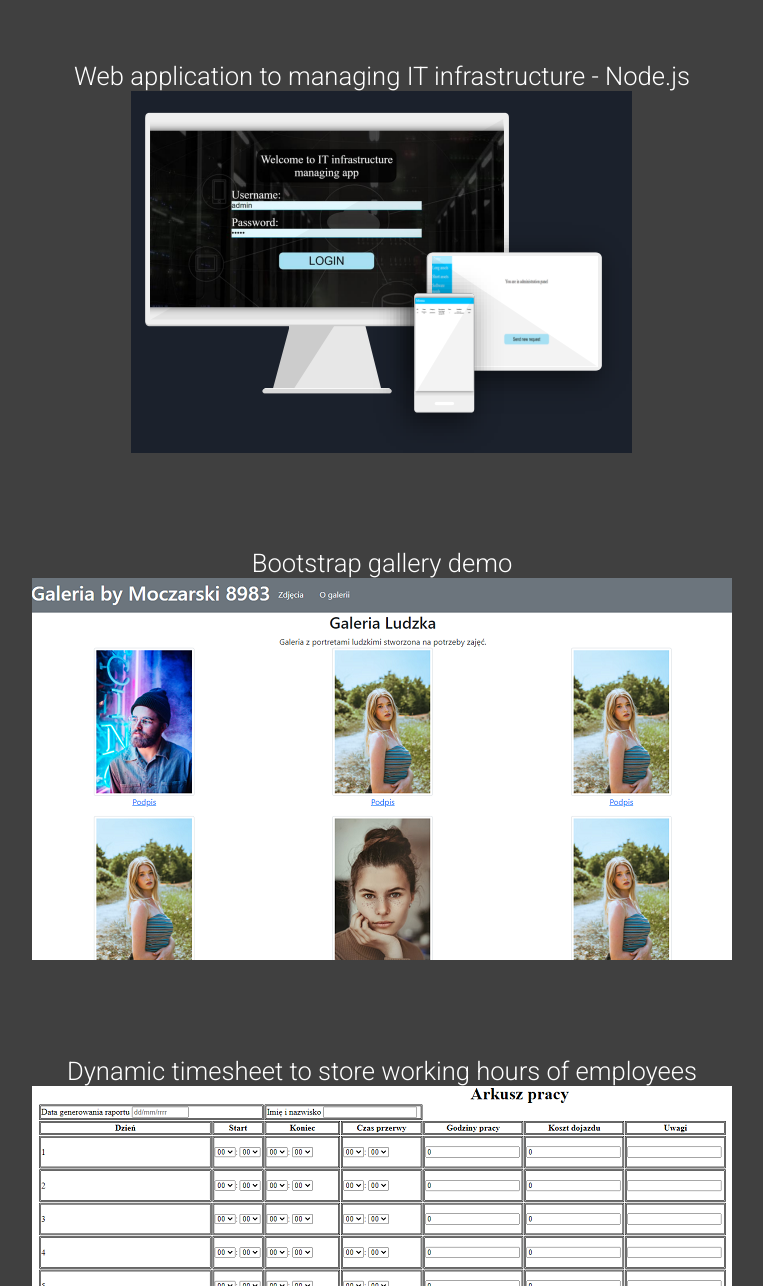
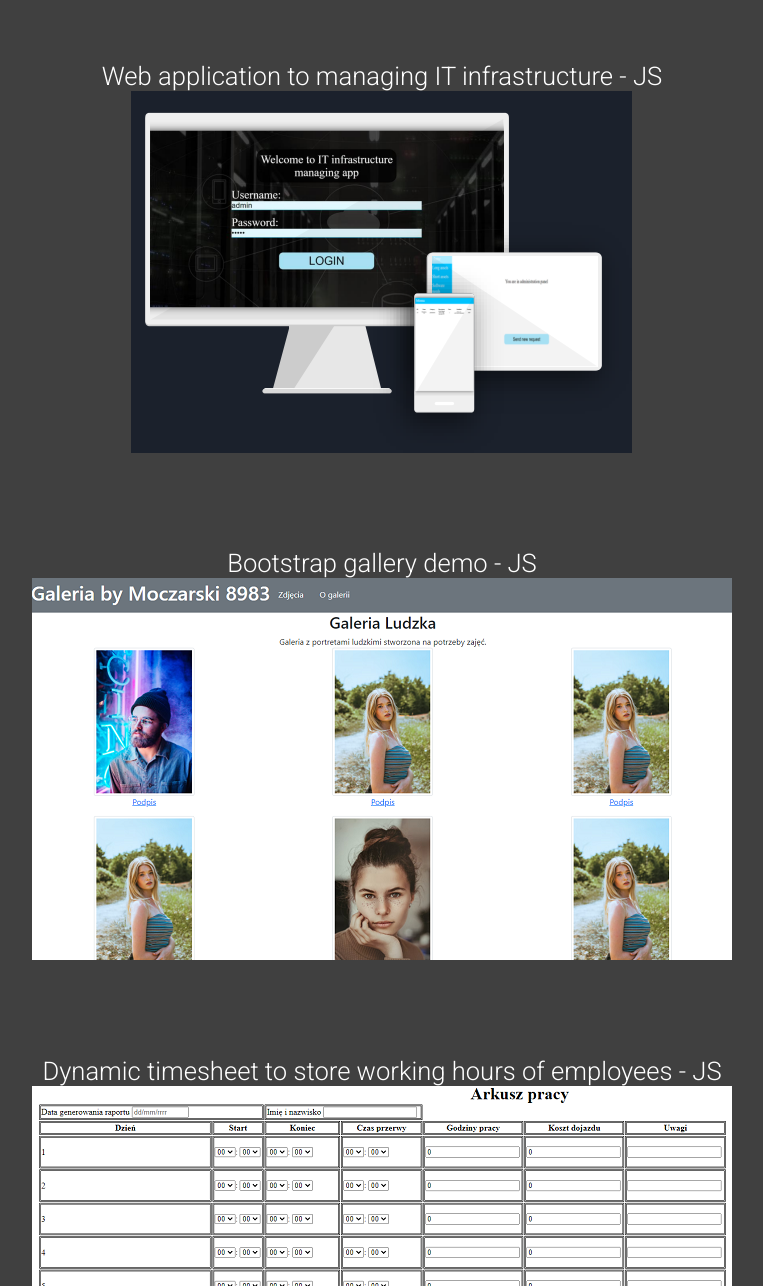
Before and after one commit to Moczarski/Moczarski.github.io, a plain HTML site: page index.html in a window 1280 px wide. Shown: the part 6528-7814 px from the top of the page, without its empty margins (258-1021 px from the left). Drawn offline with Linux system fonts and the light colour scheme.

Commit message:
More info

```diff
--- a/index.html
+++ b/index.html
@@ -185,7 +185,7 @@
 			<h1 data-aos="zoom-in">IT experience <i class="material-icons" style="font-size: 8vw;">computer</i></h1>
 			<div data-aos="fade-right">
 				<i>2022-01 - present</i>
-				<h2>Software Architect - <i>RealValue Consulting | Poland - Italy - Switzerland</i></h2>
+				<h2>Software Architect - <br /><i>RealValue Consulting | Poland - Italy - Switzerland</i></h2>
 				<ul>
 					<li><i class="material-icons">check</i> Developing BMP and CRM applications</li>
 					<li><i class="material-icons">check</i> Languages SQL, HTML, CSS, JavaScript, Java</li>
@@ -254,15 +254,15 @@
 			<h1 data-aos="zoom-in">My samples <i class="fas fa-vial" style="font-size: 7vw;"></i></h1>
 
 			<div class="samples" data-aos="fade-left">
-				<p>Web application to managing IT infrastructure - Node.js</p>
+				<p>Web application to managing IT infrastructure - JS</p>
 				<a href="https://github.com/Moczarski/ManagingWebApp"><img src="./images/itmanag.png" alt="ITManaging"></a>
 			</div>
 			<div class="samples" data-aos="fade-right">
-				<p>Bootstrap gallery demo</p>
+				<p>Bootstrap gallery demo - JS</p>
 				<a href="https://moczarski.github.io/SimpleGalleryBootstrap/"><img src="./images/bootstrapgallery.png" alt="BootstrapGallery"></a>
 			</div>
 			<div class="samples" data-aos="fade-left">
-				<p>Dynamic timesheet to store working hours of employees</p>
+				<p>Dynamic timesheet to store working hours of employees - JS</p>
 				<a href="https://moczarski.github.io/TimesheetJS/"><img src="./images/timesheet.png" alt="TimesheetJS"></a>
 			</div>
 			<div class="samples" data-aos="fade-right">
```
